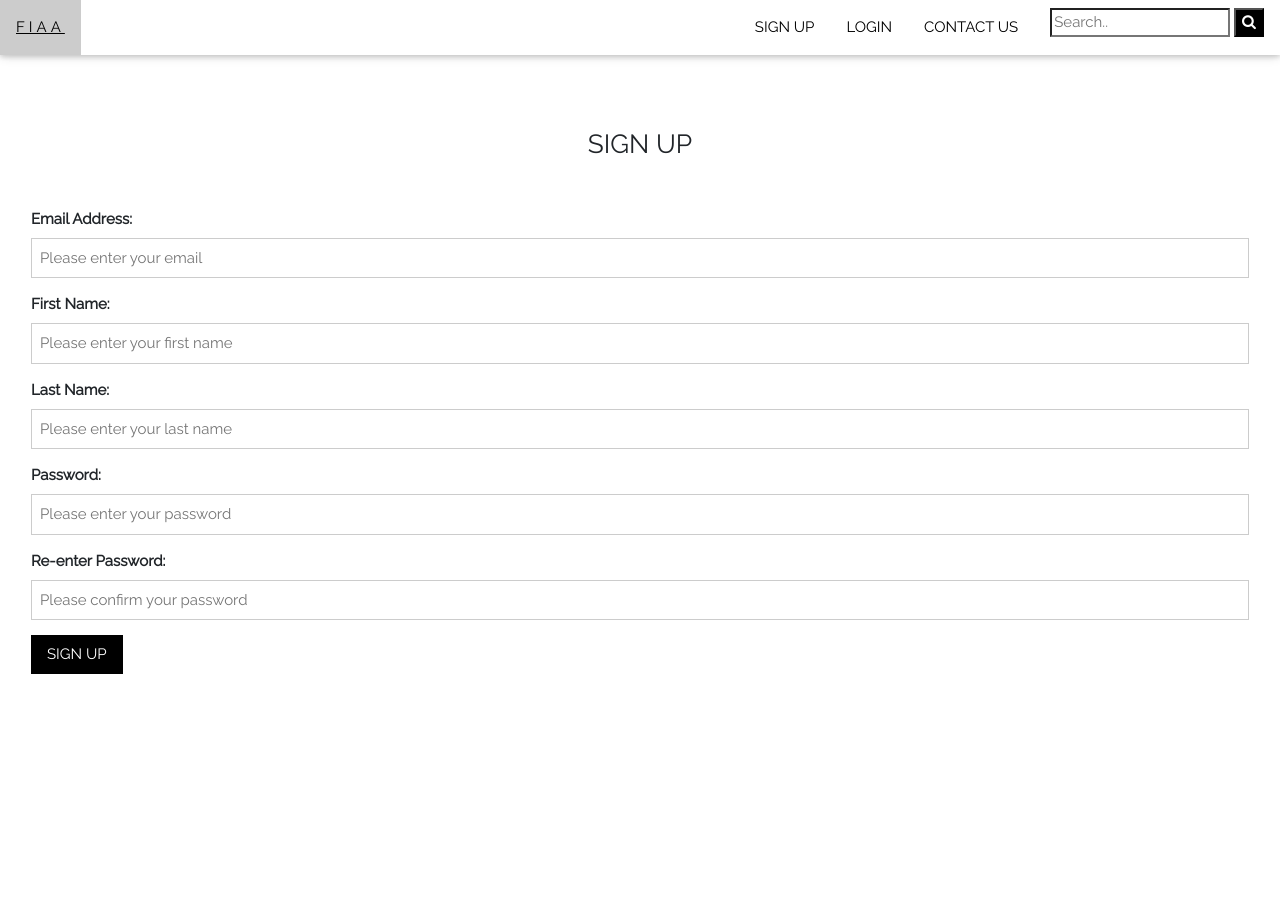
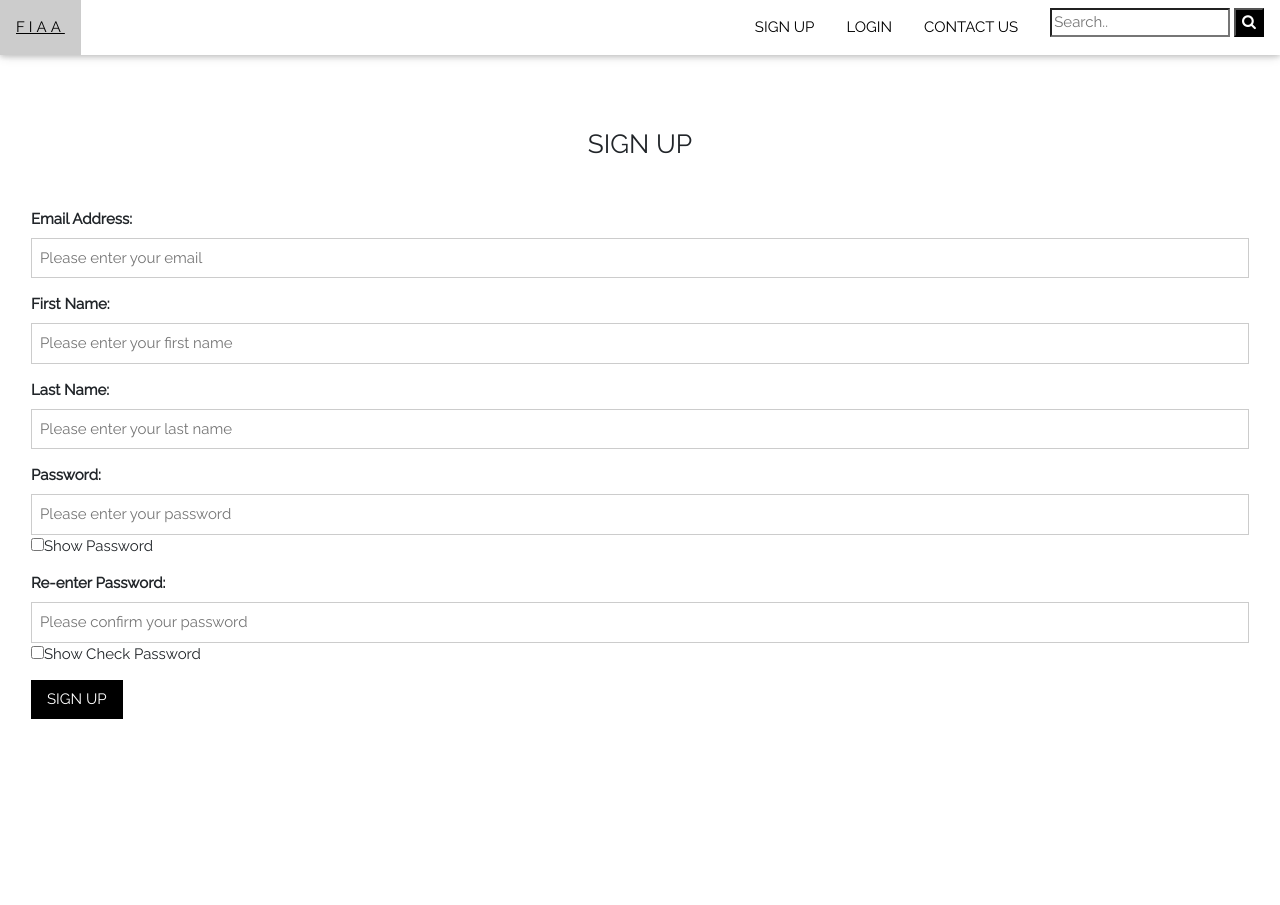
Before and after one commit to KimiNoNawa1610/Financial-Applicaiton-Analysis-Project, a Flask app: page /signup in a window 1280 px wide. Shown: the top 905 px of the page. Run offline with Flask 2, Linux system fonts and the light colour scheme; some libraries are stand-ins or nearby versions.

Commit message:
Update signup.html

```diff
--- a/Source Code/website/templates/signup.html
+++ b/Source Code/website/templates/signup.html
@@ -48,7 +48,9 @@
           id="password" name="password"
           placeholder="Please enter your password"
           />
+          <input type="checkbox" onclick="myFunction(password)">Show Password
       </div>
+
       <!--Confirm Password-->
       <div class="form-group">
           <label for="checkpassword"><b>Re-enter Password:</b></label>
@@ -58,7 +60,9 @@
           id="checkpassword" name="checkpassword"
           placeholder="Please confirm your password"
           />
+          <input type="checkbox" onclick="myFunction(checkpassword)">Show Check Password
       </div>
+
       <p>
         <!--Submit Button-->
         <button type="submit" class="w3-button w3-black">SIGN UP</button>
@@ -67,4 +71,8 @@
   </div>
 </form>
 
+<script>
+
+</script>
+
 {% endblock %}
```
